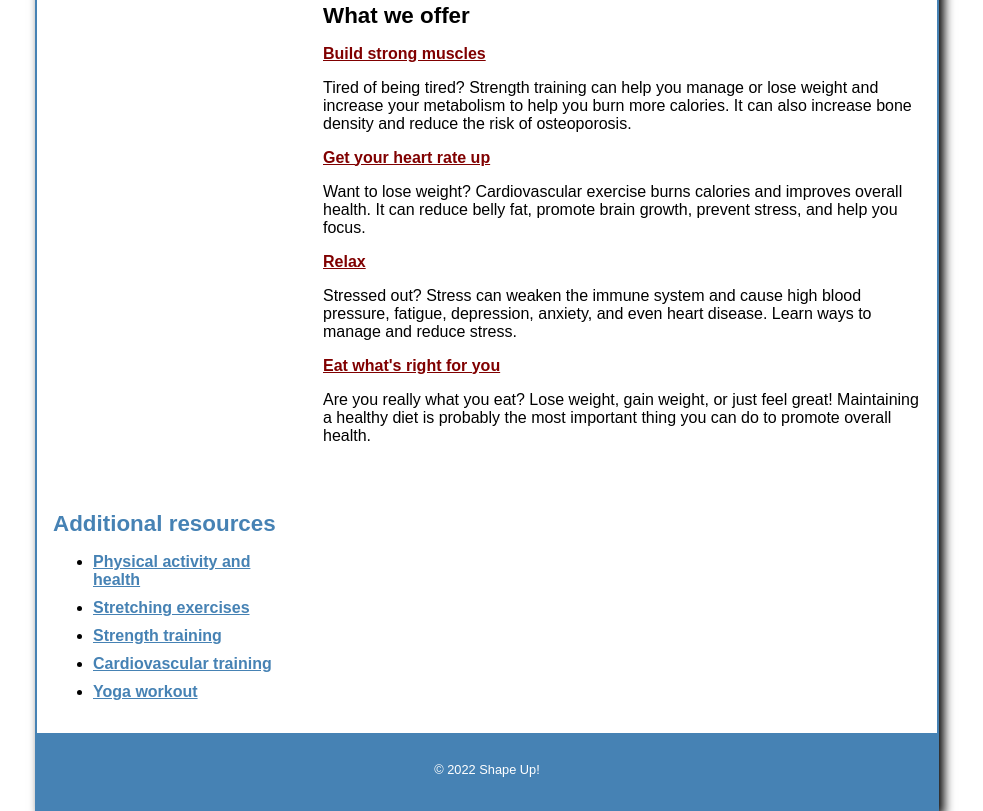
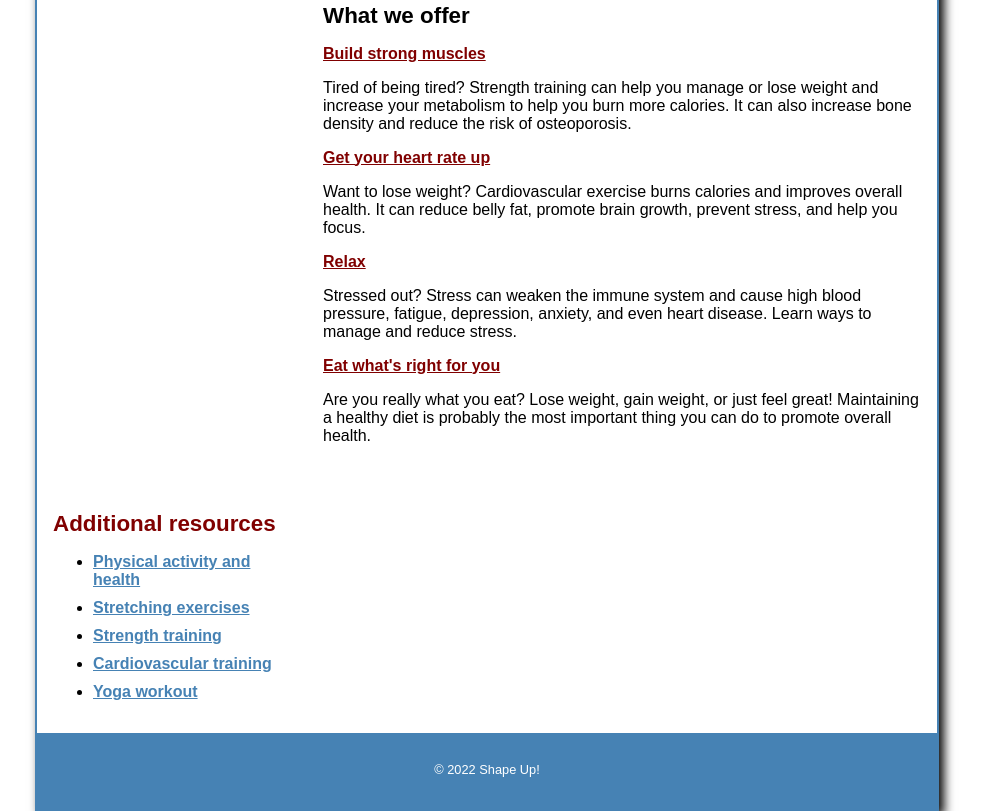
Before and after one commit to jasminekobee77-droid/ShapeUp, a plain HTML site: page shape_up starter code (STUDENT)/index.html in a window 1280 px wide. Shown: the part 429-1240 px from the top of the page, without its empty margins (153-1136 px from the left). Drawn offline with Linux system fonts and the light colour scheme.

Commit message:
Header of the side links colour change to marron

```diff
--- a/shape_up starter code (STUDENT)/styles/main.css
+++ b/shape_up starter code (STUDENT)/styles/main.css
@@ -46,7 +46,7 @@ aside {
 }
 
 aside h2 {
-    color: steelblue;
+    color: maroon;
 }
 
 aside a:link, aside a:visited {
```
